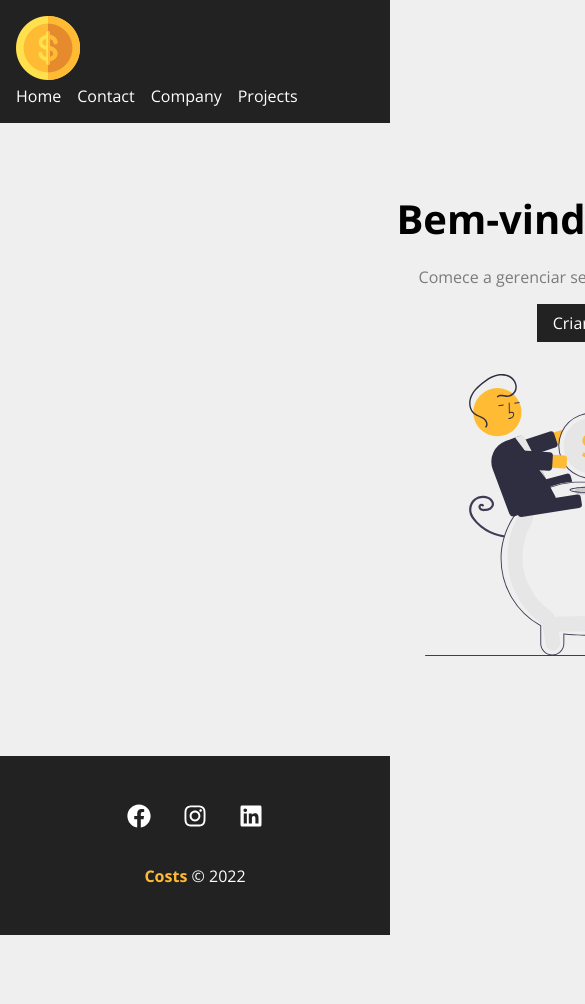
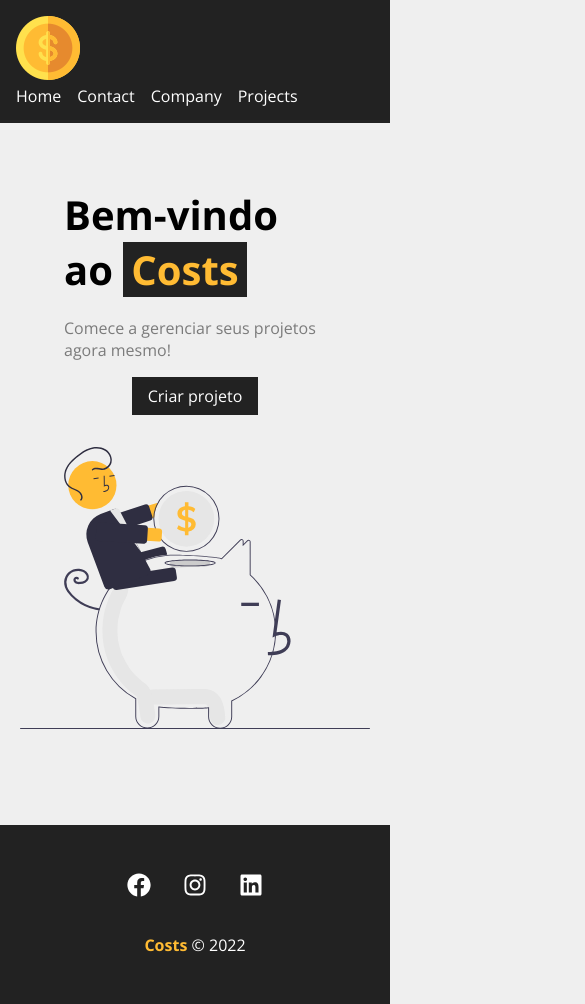
Before and after one commit to Demian143/Costs-Project, a React (Create React App) app: page / in a window 390 px wide. Shown: the top 1004 px of the page, 585 px wide, since content can reach past the window. Before the commit the page ends 935 px from the top, so only its background shows below. Built offline with nearby package versions, Linux system fonts and the light colour scheme.

Commit message:
Putting navbar and footer inside the container in order to make their responsivity work together

```diff
--- a/src/App.js
+++ b/src/App.js
@@ -13,8 +13,8 @@ import Footer from "./components/layout/Footer";
 function App() {
   return (
     <Router>
-      <Navbar />
       <Container customClass="min-height">
+        <Navbar />
         <Routes>
           <Route exact path="/" element={<Home />} />
           <Route path="/contact" element={<Contact />} />
@@ -23,8 +23,8 @@ function App() {
           <Route path="/projects" element={<Projects />} />
           <Route path="/project/:id" element={<Project />} />
         </Routes>
+        <Footer />
       </Container>
-      <Footer />
     </Router>
   );
 }
--- a/src/components/layout/styles/Container.module.css
+++ b/src/components/layout/styles/Container.module.css
@@ -1,5 +1,5 @@
 .container {
-    width: 1200px;
+  width: 100%;
   display: flex;
   justify-content: space-between;
   margin: 0 auto;
--- a/src/components/layout/styles/Footer.module.css
+++ b/src/components/layout/styles/Footer.module.css
@@ -1,4 +1,7 @@
 .footer {
+  display: flex;
+  flex-direction: column;
+  width: 100%;
   background-color: #222;
   color: #fff;
   padding: 3em;
@@ -16,7 +19,7 @@
 }
 
 .social_list li:hover {
-    color: #FFBB33;
+  color: #ffbb33;
 }
 
 .social_list svg {
@@ -30,5 +33,5 @@
 
 .copyright span {
   font-weight: bold;
-    color: #FFBB33;
+  color: #ffbb33;
 }
--- a/src/components/layout/styles/Navbar.module.css
+++ b/src/components/layout/styles/Navbar.module.css
@@ -1,4 +1,5 @@
 .navbar {
+  width: 100%;
   display: flex;
   justify-content: space-between;
   background-color: #222;
@@ -16,10 +17,10 @@
 }
 
 .item a {
-    color: #FFF;
+  color: #fff;
   text-decoration: none;
 }
 
 .item a:hover {
-    color: #FFBB33;
+  color: #ffbb33;
 }
--- a/src/components/pages/Projects.js
+++ b/src/components/pages/Projects.js
@@ -27,7 +27,7 @@ function Projects() {
     if (location.state) {
       success(location.state.message);
     }
-
+    // To avoid duplicates in dev enviroment
     return () => {
       location.state = null;
     };
--- a/src/components/pages/styles/Home.module.css
+++ b/src/components/pages/styles/Home.module.css
@@ -9,12 +9,12 @@
 
 .home_container h1 {
   font-size: 2.5em;
-    margin-bottom: .5em;
+  margin-bottom: 0.5em;
 }
 
 .home_container h1 span {
   color: #ffbb33;
-    padding: 0 .2em;
+  padding: 0 0.2em;
   background-color: #222;
 }
 
@@ -27,3 +27,14 @@
   width: 350px;
   margin: 2em;
 }
+
+@media screen and (max-width: 1090px) {
+  .home_container {
+    width: 100%;
+    display: flex;
+    flex-direction: column;
+    align-items: center;
+    justify-content: center;
+    padding: 4em;
+  }
+}
```
Lines whose indentation alone changed are shown as unchanged.
